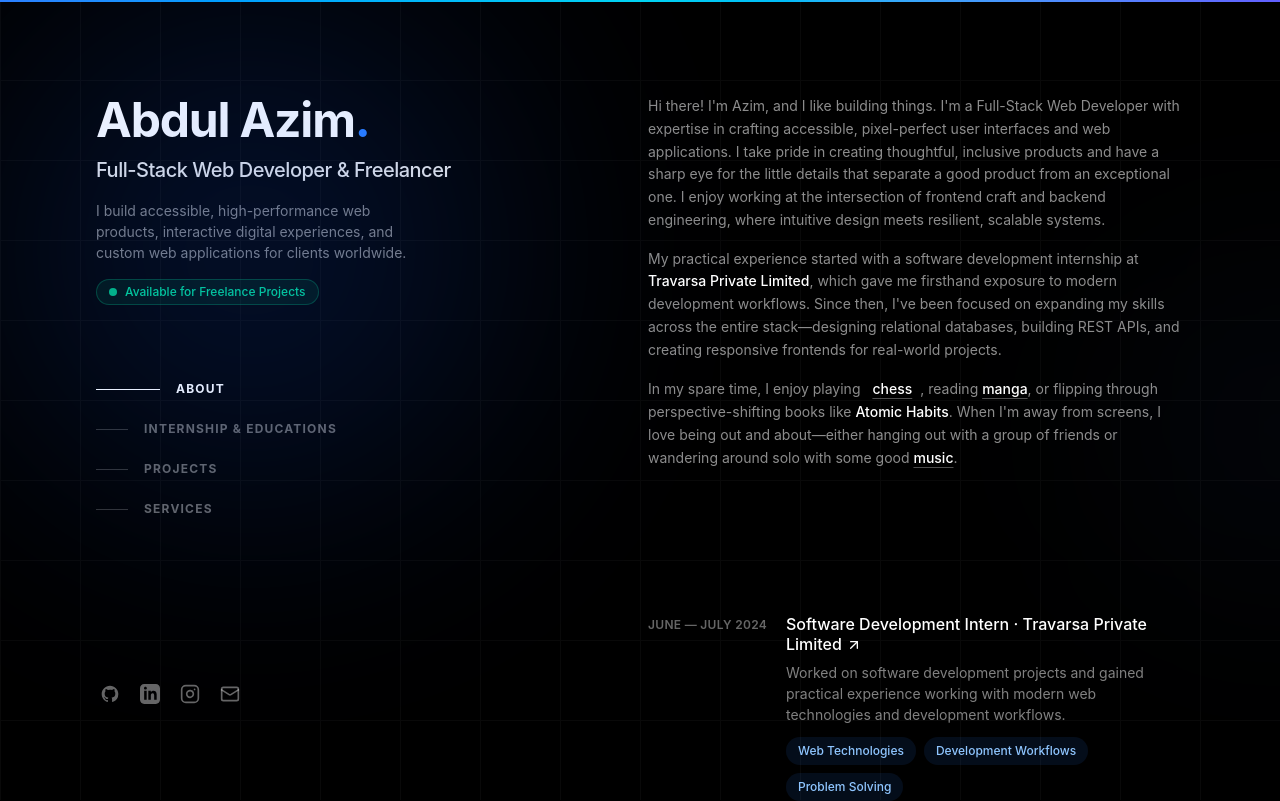
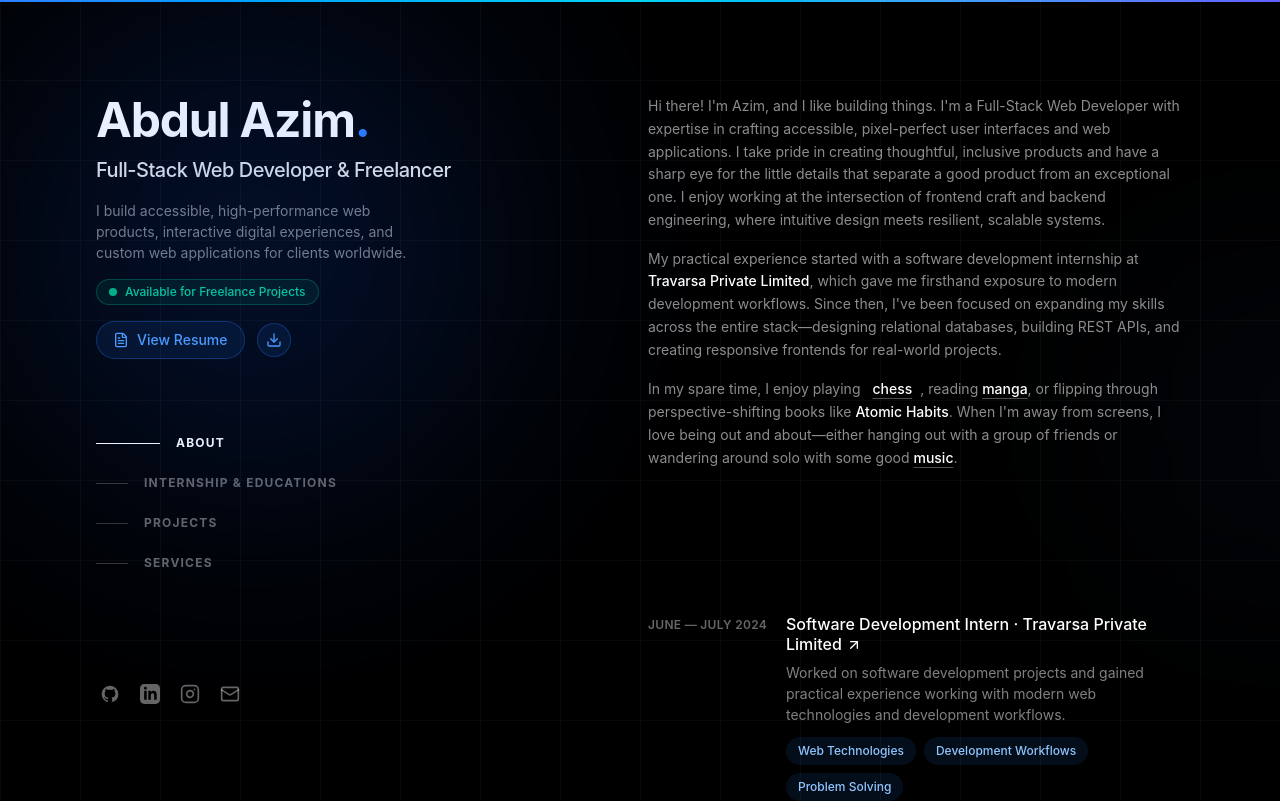
Before and after one commit to arnouxx/portfolio, a React (Vite) app: page / in a window 1280 px wide. Shown: the top 801 px of the page. Built offline with nearby package versions, Linux system fonts and the light colour scheme.

Commit message:
Add resume view and download button to portfolio sidebar

```diff
--- a/src/App.jsx
+++ b/src/App.jsx
@@ -1,6 +1,6 @@
 import { useEffect, useRef, useState } from "react"
 import { motion, useScroll, useSpring, AnimatePresence } from "framer-motion"
-import { ArrowUpRight, Mail, Eye, X, ChevronLeft, ChevronRight, Play, Code2, Globe, Sparkles, Cpu, CheckCircle2 } from "lucide-react"
+import { ArrowUpRight, Mail, Eye, X, ChevronLeft, ChevronRight, Play, Code2, Globe, Sparkles, Cpu, CheckCircle2, Download, FileText } from "lucide-react"
 import Lenis from "lenis"
 import "lenis/dist/lenis.css"
 
@@ -612,6 +612,28 @@ export default function App() {
                   <span className="relative inline-flex rounded-full h-2 w-2 bg-emerald-500"></span>
                 </span>
                 <span>Available for Freelance Projects</span>
+              </div>
+
+              {/* Resume View & Download */}
+              <div className="mt-4 flex items-center gap-3">
+                <a
+                  href="/Abdul_Azim_CV.pdf"
+                  target="_blank"
+                  rel="noopener noreferrer"
+                  className="inline-flex items-center gap-2 rounded-full border border-blue-500/30 bg-blue-500/10 px-4 py-2 text-sm font-medium text-blue-400 transition-all duration-200 hover:bg-blue-500/20 hover:text-blue-300"
+                >
+                  <FileText className="h-4 w-4" />
+                  <span>View Resume</span>
+                </a>
+                <a
+                  href="/Abdul_Azim_CV.pdf"
+                  download="Abdul_Azim_CV.pdf"
+                  className="inline-flex items-center justify-center rounded-full border border-blue-500/30 bg-blue-500/10 p-2 text-blue-400 transition-all duration-200 hover:bg-blue-500/20 hover:text-blue-300"
+                  aria-label="Download Resume"
+                  title="Download Resume"
+                >
+                  <Download className="h-4 w-4" />
+                </a>
               </div>
 
               {/* Brittany Chiang style Line-Indicator Nav */}
```
Also changed, not shown: 1 other file (tests, documents, lock files or other folders).
